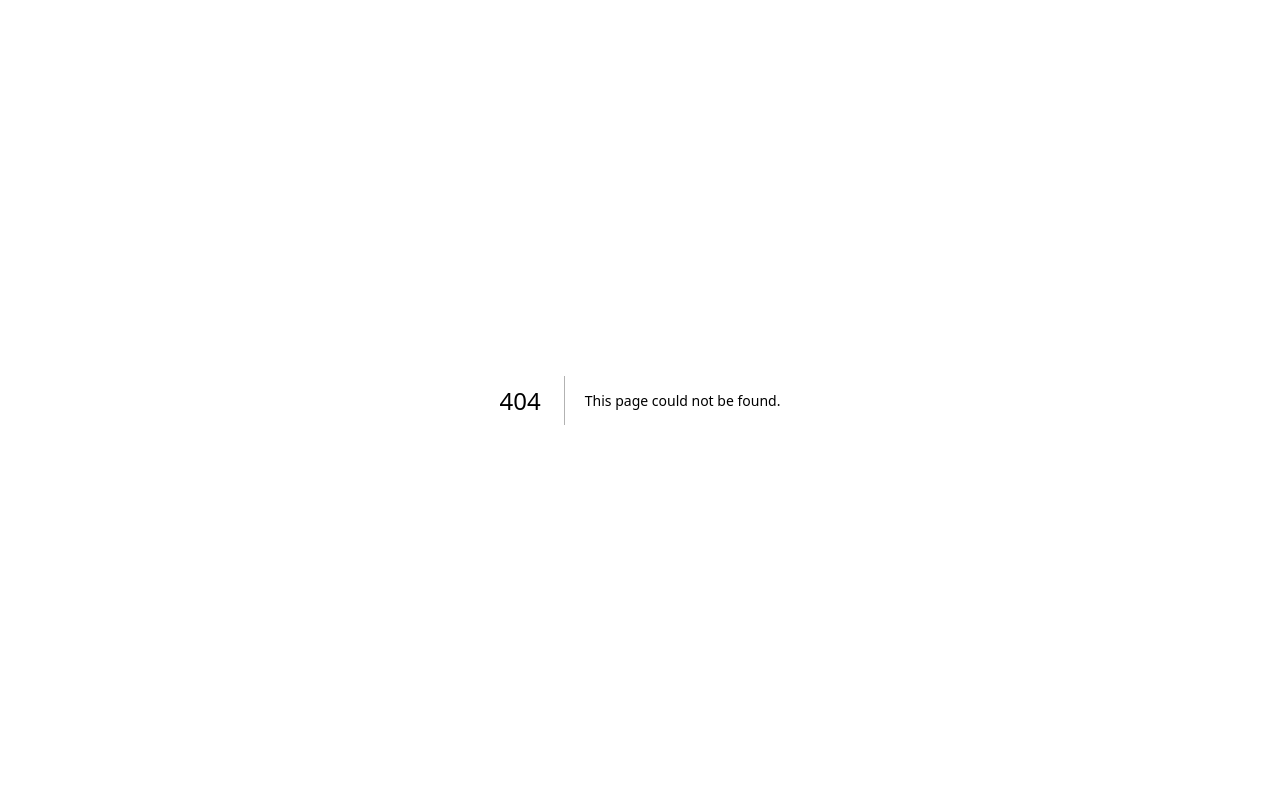
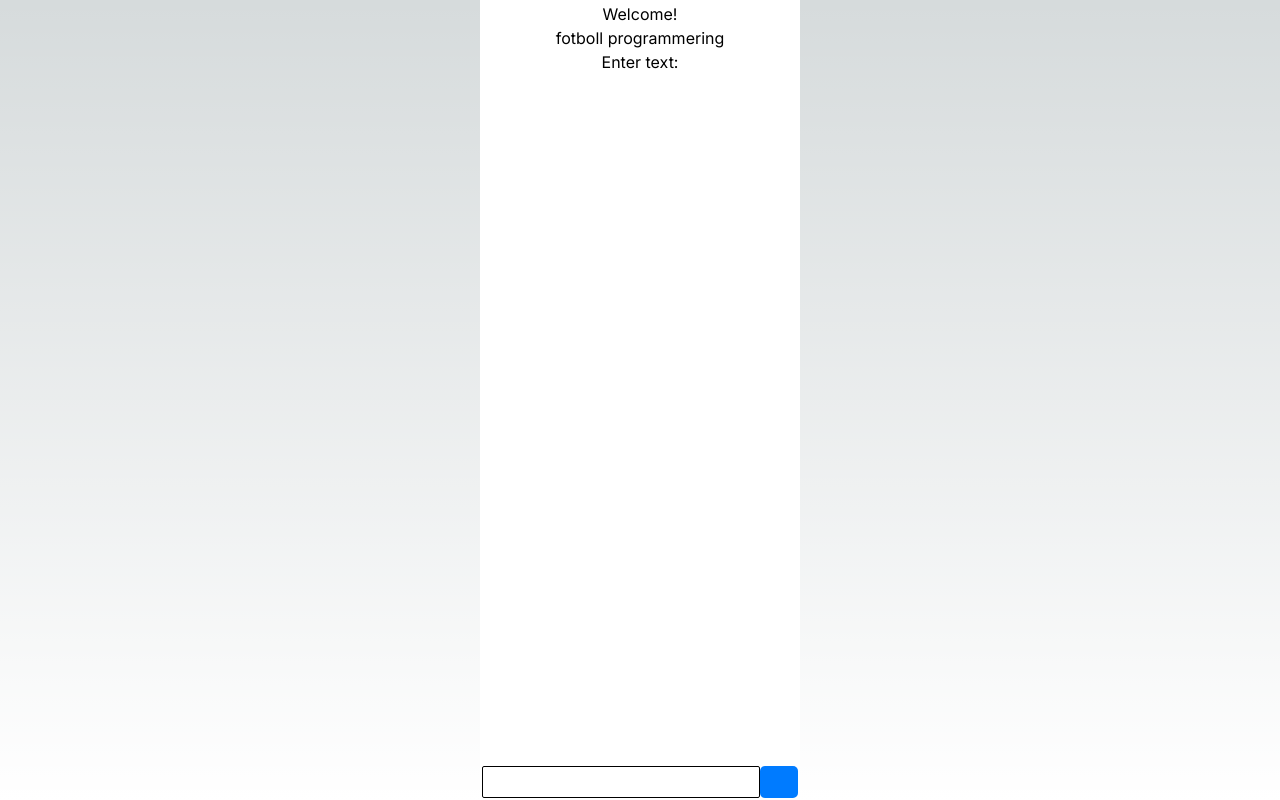
Before and after one commit to Karl-Johan-Jacobson/Ladusvala, a Next.js app in the folder uniuggla/: page /program-recommendations in a window 1280 px wide. Before the commit this address had no page. Built offline with nearby package versions, Linux system fonts and the light colour scheme.

Commit message:
Design page program recommendations

```diff
--- /dev/null
+++ b/uniuggla/app/program-recommendations/buttonLogic.js
@@ -0,0 +1,8 @@
+"use strict";
+Object.defineProperty(exports, "__esModule", { value: true });
+exports.buttonLogic = void 0;
+var button = document.getElementById("send");
+function buttonLogic() {
+    console.log("Button was clicked");
+}
+exports.buttonLogic = buttonLogic;
--- /dev/null
+++ b/uniuggla/app/program-recommendations/buttonLogic.ts
@@ -0,0 +1,7 @@
+
+const button = document.getElementById("send");
+
+export function buttonLogic(){
+
+    console.log("Button was clicked");
+}
--- /dev/null
+++ b/uniuggla/app/program-recommendations/page.tsx
@@ -0,0 +1,35 @@
+import { NextPage } from "next";
+import "../globals.css";
+import "./programRecommendations.css";
+import { fetchAllInterests } from "@/firebase/firebaseHandler";
+import { DocumentData } from "@firebase/firestore";
+import { buttonLogic } from "./buttonLogic";
+
+export default async function ProgramRecommendations(){
+    let text : string  = "fotboll \n programmering \n ";
+
+    //console.log(interests);
+    return(
+        <div className="container">
+            <h1>
+                <div className="styles">
+                Welcome!
+                <p>
+                    {text}
+                </p>
+                </div>
+            </h1>
+            <h2>
+            <button className="button" id="send" onClick={buttonLogic}></button>
+            <form>
+            <label htmlFor="textfield">Enter text:</label>
+            <input type="text" id="textfield" name="textfield"></input>
+            </form>
+            </h2>
+            <script src="buttonLogic.js"
+>
+            </script>
+        </div>
+
+    );
+};
--- /dev/null
+++ b/uniuggla/app/program-recommendations/programRecommendations.css
@@ -0,0 +1,53 @@
+
+.container {
+    text-align: center;
+    width: 25%;
+    height: 100vh;
+    background-color: white;
+    border: 2px solid white;
+    overflow: auto;
+    position: relative;
+}
+body{
+    height: 100%;
+    margin: 0;
+    display: flex;
+    justify-content: center;
+    align-items: center;
+}
+
+button {
+    position: absolute;
+    bottom: 0;
+    right: 0;
+    width: 12%;
+    height: 4vh;
+    background-color: #007bff;
+    color: #fff;
+    border: none;
+    border-radius: 5px;
+    cursor: pointer;
+}
+label{
+    display: block;
+    margin-bottom: 10px;
+}
+
+input[type=text]{
+    position: absolute;
+    bottom: 0;
+    left: 0;
+    width: 88%;
+    height: 4vh;
+    background-color: transparent;
+    color: #fff;
+    border: 1px solid black;
+    border-radius: 2px;
+    border-color: black;
+    cursor: pointer;
+    color: black;
+}
+
+.styles {
+    color: black
+}
--- /dev/null
+++ b/uniuggla/app/program-recommendations/script.ts
@@ -0,0 +1,41 @@
+//import { fetchAllInterests } from "@/firebase/firebaseHandler";
+//import { DocumentData } from "@firebase/firestore";
+
+let index: number = 0;
+
+const typeWriterElement = document.getElementById("typewriter");
+
+let text : string  = "fotboll \n programmering \n ";
+
+export function typeWriter(){
+    if(index < text.length && typeWriterElement != null){
+        typeWriterElement.innerHTML += `<span style="color: red;">${text.charAt(index)}</span>`
+        typeWriterElement.textContent += text.charAt(index);
+        index++;
+
+        setTimeout(typeWriter, 100);
+    }
+
+}
+
+
+
+/*async function fetchFromFirebase(){
+
+    const interests : DocumentData[] = await fetchAllInterests();
+    const interestsString : string[] = interests.map((doc) => {
+
+        return doc.interestTitle + "\n";
+    })
+    if(interestsString != null)
+    {
+        for(let i = 0; i < interestsString.length; i++)
+        {
+            text += interestsString[i];
+        }
+    }
+
+    typeWriter();
+}*/
+
+typeWriter();
```
